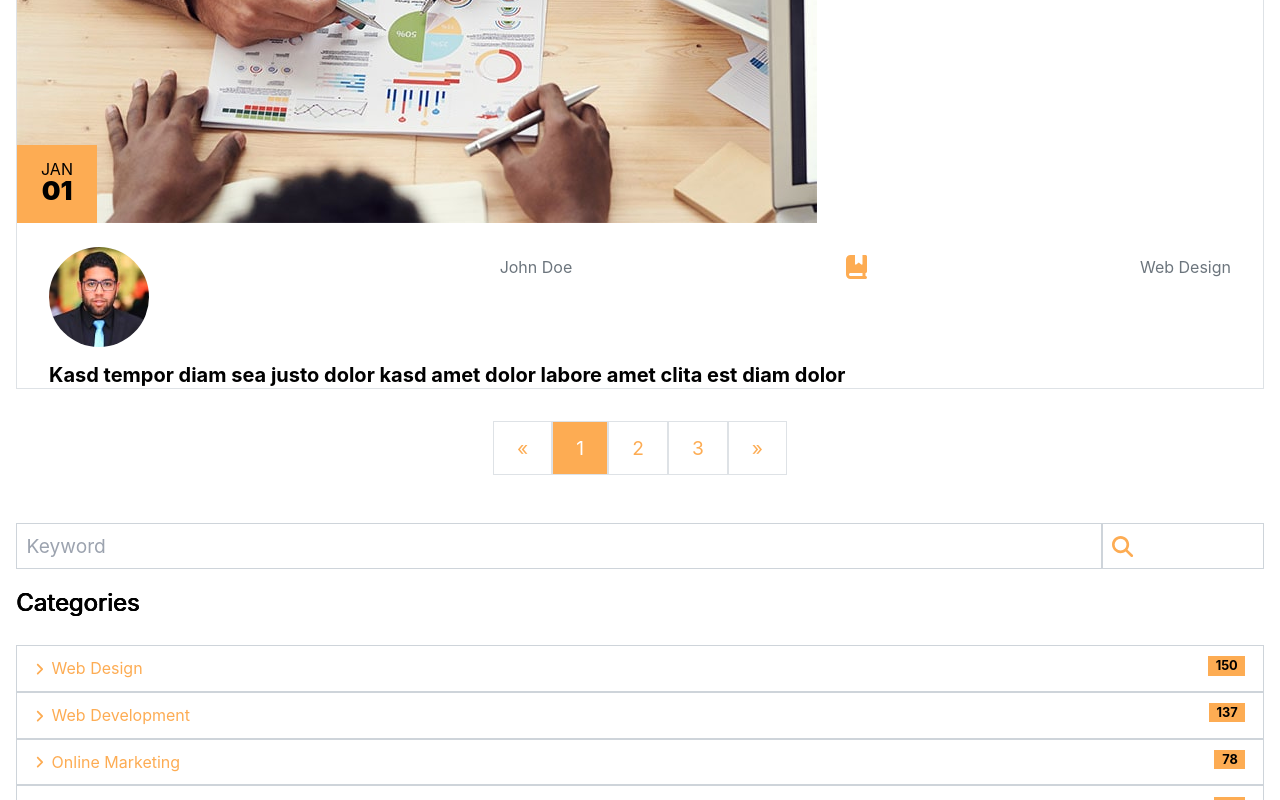
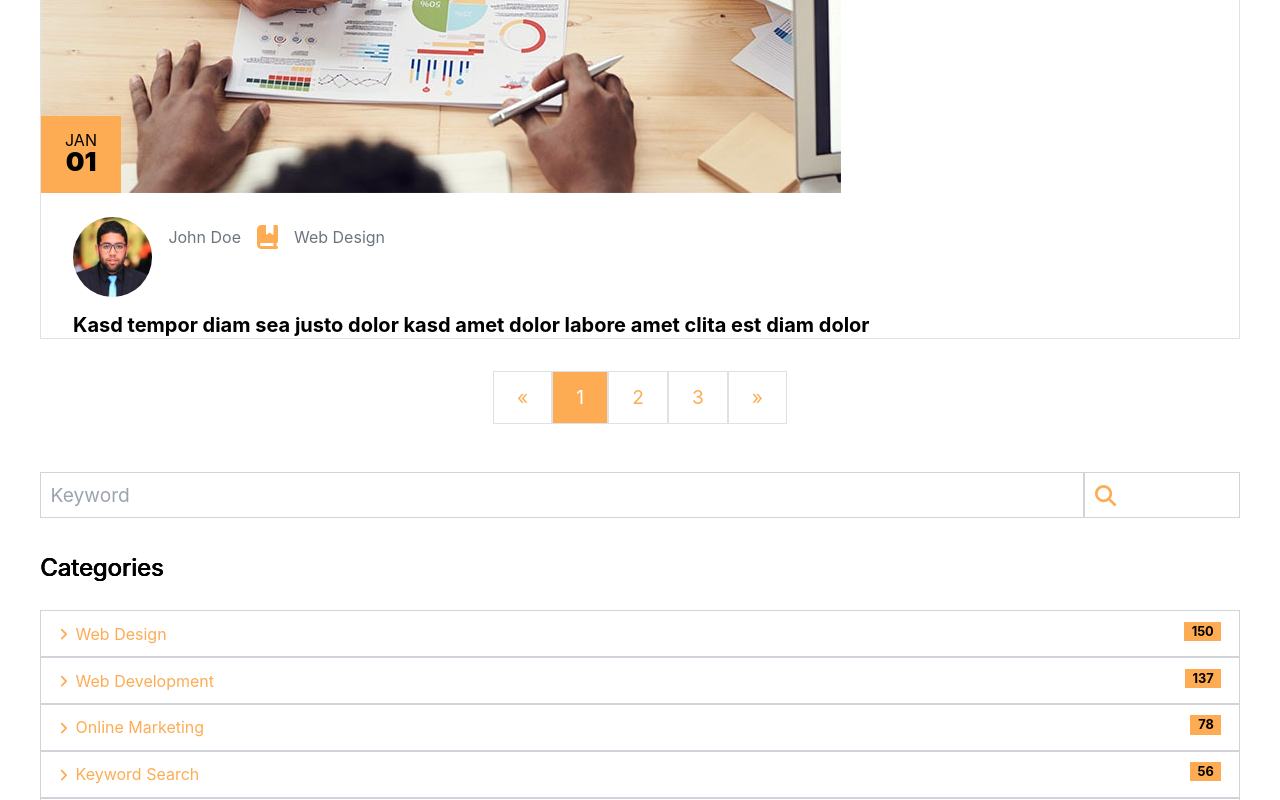
Before and after one commit to BLADEHEDA/Dotcom-Creative-Multipage-Page-App, a React (Create React App) app: page / in a window 1280 px wide. Shown: the part 2735-3535 px from the top of the page. Built offline with nearby package versions, Linux system fonts and the light colour scheme.

Commit message:
new commits

```diff
--- a/src/Components/Blog/BlogCont.jsx
+++ b/src/Components/Blog/BlogCont.jsx
@@ -22,9 +22,10 @@ const BlogCategories=(props)=>{
 const BlogPosrs=(props)=>{
   return(
     <main className="post-maindiv mb-[0.85em]">
-<section className="post-div flex">
-  <div className="post-div-left flex-[25%]"><img src={props.src} alt={props.name} className='h-full' /> </div>
-  <div className="post-div-right flex-[75%] text-[1.1em] py-[0.75em] pr-[1em] pl-[1em] "> <a href="/"> {props.content} </a></div>
+<section className="post-div flex w-full md:w-[75%] ">
+  <div className="post-div-left flex-[25%] md:flex-[20%] "><img src={props.src} alt={props.name} className='h-full' /> </div>
+  <div className="post-div-right flex-[75%] text-[1.1em] py-[0.75em] pr-[1em] pl-[1em] md:flex-[80%] ">
+  <a href="/"> {props.content} </a></div>
 </section>
     </main>
   )
@@ -46,7 +47,7 @@ const Cloud=(props)=>{
 
 const BlogCont = () => {
   return (
-    <main className='BlogCont mx-[1em] mt-[5em] '>
+    <main className='BlogCont mx-[1em] mt-[5em] md:mx-[2.5em] md:mt-[7em] '>
       <section className="BlogCont-left">
         <div className="Blogcont-top">
         <BlogProp src={blog1}/>
@@ -65,7 +66,7 @@ const BlogCont = () => {
         </div>
       </section>
       <section className="BlogCont-right">
-      <article className="Blogcont-search flex mb-[1em]">
+      <article className="Blogcont-search flex mb-[1em] md:mb-[2em] ">
         <div className="serch-div flex-[87%]  ">
            <input type="text" placeholder='Keyword' className="search-blog py-[0.4em] pl-[0.5em] w-full " /></div>
         <div className="serch-div px-[0.5em] pt-[0.5em] flex-[13%] ">
@@ -91,15 +92,27 @@ const BlogCont = () => {
       <div className="blog-image  ">
       <Image src={blog1} />
       </div>
-        <aricle className="blogcloud-div  ">
-          <h1 className="blogcloud-head text-[1.5em] font-[400] mt-[2em] mb-[1em] ">Tag Cloud</h1>
-
-            <div className="Blog-Clouud mt-[0.5em] flex">
+        <aricle className="blogcloud-div mb-[1em] md:hidden ">
+          <h1 className="blogcloud-head text-[1.5em] font-[400] mt-[2em]  ">Tag Cloud</h1>
+              <div className="blog-cloud-div">
+            <div className="Blog-Clouud mt-[0.5em] flex md:block">
             <Cloud content="Design" />
             <Cloud content="Development" />
             <Cloud content="Marketing" />
             </div>
-              <div className="Blog-Clouud mb-[2.5em] mt-[0.5em] flex">
+              <div className="Blog-Clouud mb-[2.5em] mt-[0.5em] flex md:block">
+              <Cloud content="SEO" />
+              <Cloud content="Writing" />
+              <Cloud content="Consulting" />
+              </div>
+              </div>
+          </aricle>
+          <aricle className="blogcloud-div hidden mb-[2em] md:block ">
+          <h1 className="blogcloud-head text-[1.5em] font-[400] mt-[2em] mb-[1em] ">Tag Cloud</h1>
+              <div className="blog-cloud-div md:flex">
+            <Cloud content="Design" />
+            <Cloud content="Development" />
+            <Cloud content="Marketing" />
               <Cloud content="SEO" />
               <Cloud content="Writing" />
               <Cloud content="Consulting" />
--- a/src/Components/Home/Blog.jsx
+++ b/src/Components/Home/Blog.jsx
@@ -11,7 +11,7 @@ import {faBookBookmark} from '@fortawesome/free-solid-svg-icons'
 
 export const BlogProp=(props)=>{
     return(
-        <main className="Blogprop mb-[2em]">
+        <main className="Blogprop mb-[2em]  ">
             <section className="blogprop-first relative">
                <div className="blog-pic-div">
                <img src={props.src }alt="Blog-image" className="Blog-picdiv" />
@@ -22,14 +22,14 @@ export const BlogProp=(props)=>{
                 </div>
             </section>
             <section className="blogprop-section px-[2em] mt-[1.5em] ">
-                <div className="blogprop-flexed flex justify-between mb-[1em] ">
-                    <div className="blogprop-item w-[15%]">
+                <div className="blogprop-flexed flex justify-between mb-[1em] md:justify-start ">
+                    <div className="blogprop-item w-[15%] md:w-[7%] mr-0  md:mr-[1em] ">
                         <img src={user1} alt="user-img " className="blogprop-icon rounded-[50%] " />
                     </div>
-                    <div className="blogprop-item mt-[.5em]">
+                    <div className="blogprop-item mt-[.5em] mr-0 md:mr-[1em]">
                    <a href="/"><li className="blogprop-link list-none text-[#6c757d]">John Doe</li></a>
                     </div>
-                    <div className="blogprop-item mt-[.5em]">
+                    <div className="blogprop-item mt-[.5em] mr-0 md:mr-[1em]">
                     <FontAwesomeIcon className='h-[1.5em]  text-[#FDAC53] bg-[#fff] ' icon={faBookBookmark}/>
                     </div>
                     <div className="blogprop-item mt-[.5em]">
```
